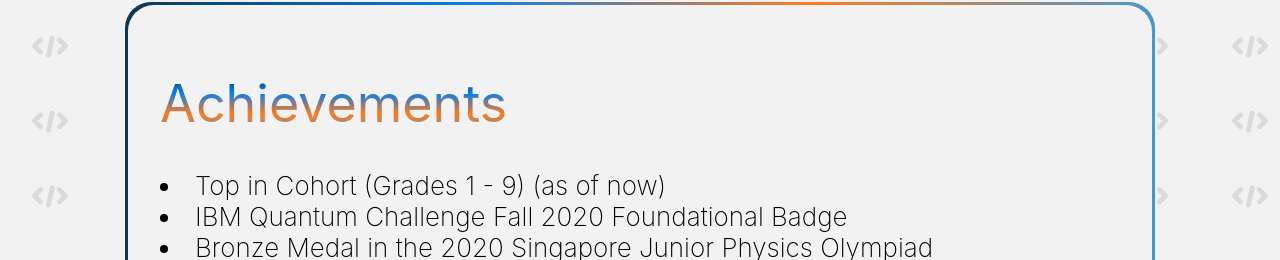
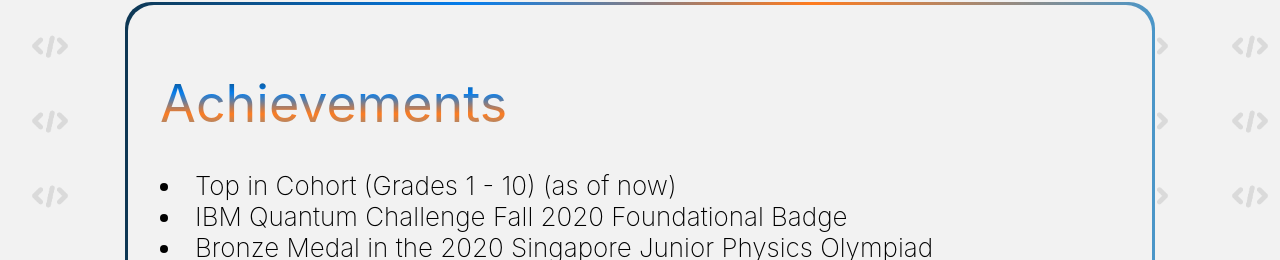
Before and after one commit to xyntechx/Website, a React (Create React App) app: page /about in a window 1280 px wide. Shown: the part 2238-2498 px from the top of the page. Built offline with nearby package versions, Linux system fonts and the light colour scheme.

Commit message:
Update About.js

```diff
--- a/src/About.js
+++ b/src/About.js
@@ -85,7 +85,7 @@ function About() {
             <div class="module-border-wrap">
                 <div class="module">
                     <h1 className="App-heading">Achievements</h1>
-                    <li>Top in Cohort (Grades 1 - 9) (as of now)</li>
+                    <li>Top in Cohort (Grades 1 - 10) (as of now)</li>
                     <li>IBM Quantum Challenge Fall 2020 Foundational Badge</li>
                     <li>Bronze Medal in the 2020 Singapore Junior Physics Olympiad</li>
                     <li>President of Student Council (2019 - 2020)</li>
```
